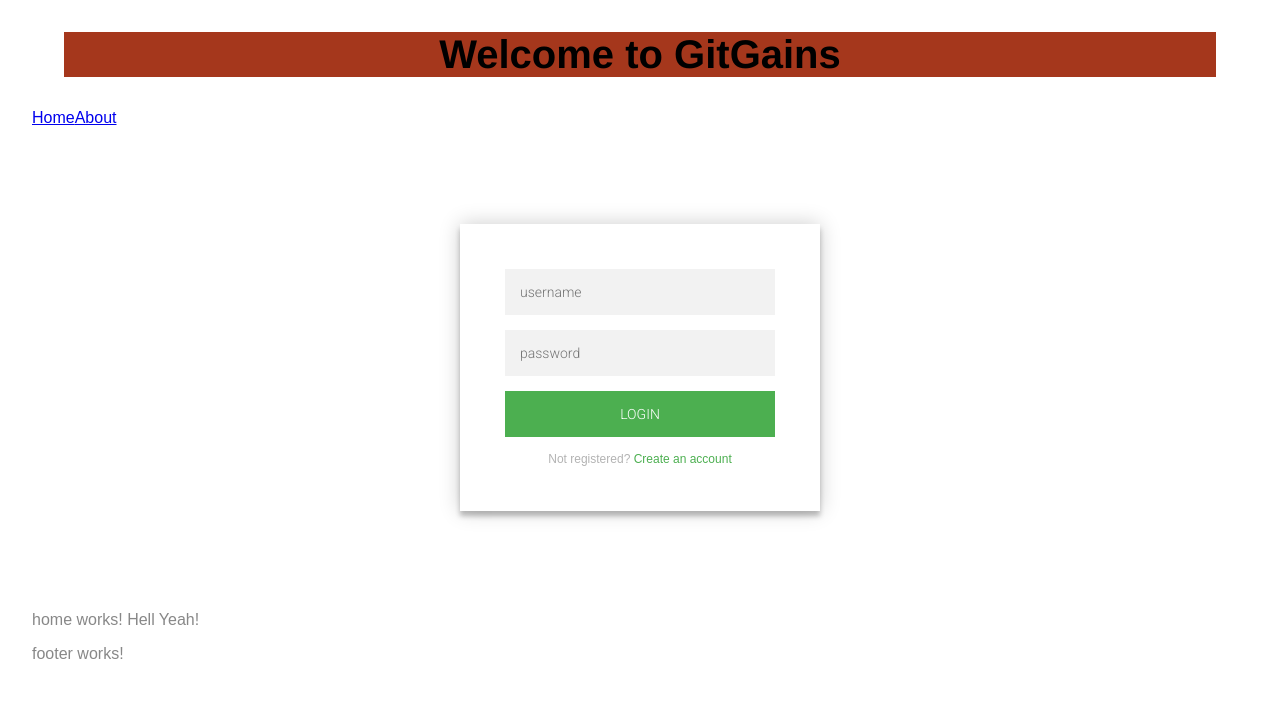
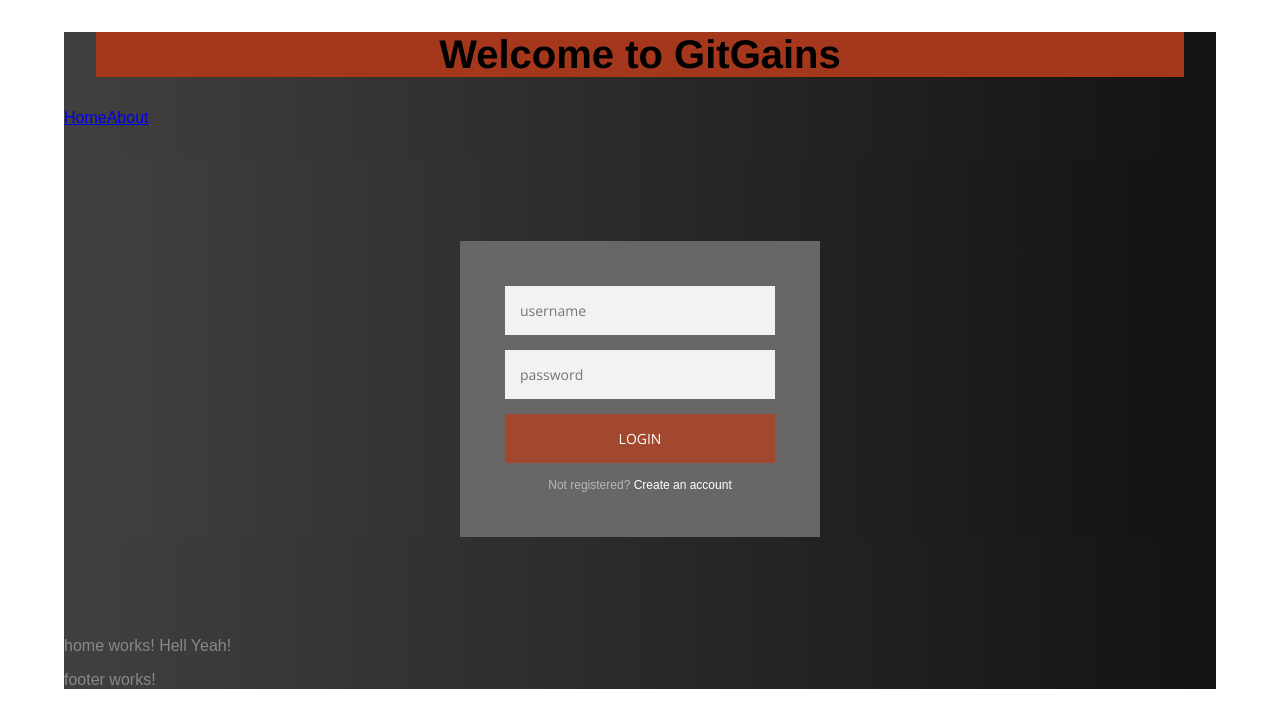
Before and after one commit to 3610FitnessApp/Fitness-App, an Angular app: page / in a window 1280 px wide. Shown: the top 728 px of the page. Built offline with nearby package versions, Linux system fonts and the light colour scheme.

Commit message:
changed styling for login form, added colors

```diff
--- a/src/app/app.component.css
+++ b/src/app/app.component.css
@@ -0,0 +1,10 @@
+body {
+    background: #141311; /* fallback for old browsers */
+    background: -webkit-linear-gradient(right, #141311, #41403f);
+    background: -moz-linear-gradient(right, #141311, #41403f);
+    background: -o-linear-gradient(right, #141311, #41403f);
+    background: linear-gradient(to left, #141311, #41403f);
+    font-family: "Roboto", sans-serif;
+    -webkit-font-smoothing: antialiased;
+    -moz-osx-font-smoothing: grayscale;
+  }
--- a/src/app/app.component.html
+++ b/src/app/app.component.html
@@ -1,10 +1,13 @@
+<body>
 <app-header></app-header>
 
 
 <app-nav-bar></app-nav-bar>
-
+<body>
 <app-login-form></app-login-form>
-
+</body>
 <router-outlet></router-outlet>
 
 <app-footer></app-footer>
+
+</body>
--- a/src/app/login-form/login-form.component.css
+++ b/src/app/login-form/login-form.component.css
@@ -1,4 +1,4 @@
-@import url(https://fonts.googleapis.com/css?family=Roboto:300);
+@import url('https://fonts.googleapis.com/css?family=Open+Sans');
 
 .login-page {
   width: 360px;
@@ -8,15 +8,15 @@
 .form {
   position: relative;
   z-index: 1;
-  background: #FFFFFF;
+  background: #686766;
   max-width: 360px;
   margin: 0 auto 100px;
   padding: 45px;
   text-align: center;
-  box-shadow: 0 0 20px 0 rgba(0, 0, 0, 0.2), 0 5px 5px 0 rgba(0, 0, 0, 0.24);
+
 }
 .form input {
-  font-family: "Roboto", sans-serif;
+  font-family: "Open Sans", sans-serif;
   outline: 0;
   background: #f2f2f2;
   width: 100%;
@@ -27,10 +27,10 @@
   font-size: 14px;
 }
 .form button {
-  font-family: "Roboto", sans-serif;
+  font-family: "Open Sans", sans-serif;
   text-transform: uppercase;
   outline: 0;
-  background: #4CAF50;
+  background: #A2482E;
   width: 100%;
   border: 0;
   padding: 15px;
@@ -41,15 +41,15 @@
   cursor: pointer;
 }
 .form button:hover,.form button:active,.form button:focus {
-  background: #43A047;
+  background: #0B0c10;
 }
 .form .message {
   margin: 15px 0 0;
-  color: #b3b3b3;
+  color: #B7B7B6;
   font-size: 12px;
 }
 .form .message a {
-  color: #4CAF50;
+  color: #FFFFFF;
   text-decoration: none;
 }
 .form .register-form {
@@ -85,16 +85,3 @@
   color: #000000;
   text-decoration: none;
 }
-.container .info span .fa {
-  color: #EF3B3A;
-}
-body {
-  background: #76b852; /* fallback for old browsers */
-  background: -webkit-linear-gradient(right, #76b852, #8DC26F);
-  background: -moz-linear-gradient(right, #76b852, #8DC26F);
-  background: -o-linear-gradient(right, #76b852, #8DC26F);
-  background: linear-gradient(to left, #76b852, #8DC26F);
-  font-family: "Roboto", sans-serif;
-  -webkit-font-smoothing: antialiased;
-  -moz-osx-font-smoothing: grayscale;
-}
--- a/src/app/login-form/login-form.component.html
+++ b/src/app/login-form/login-form.component.html
@@ -1,3 +1,4 @@
+<body>
 <div class="login-page">
   <div class="form">
     <form class="register-form">
@@ -15,3 +16,4 @@
     </form>
   </div>
 </div>
+</body>
```
